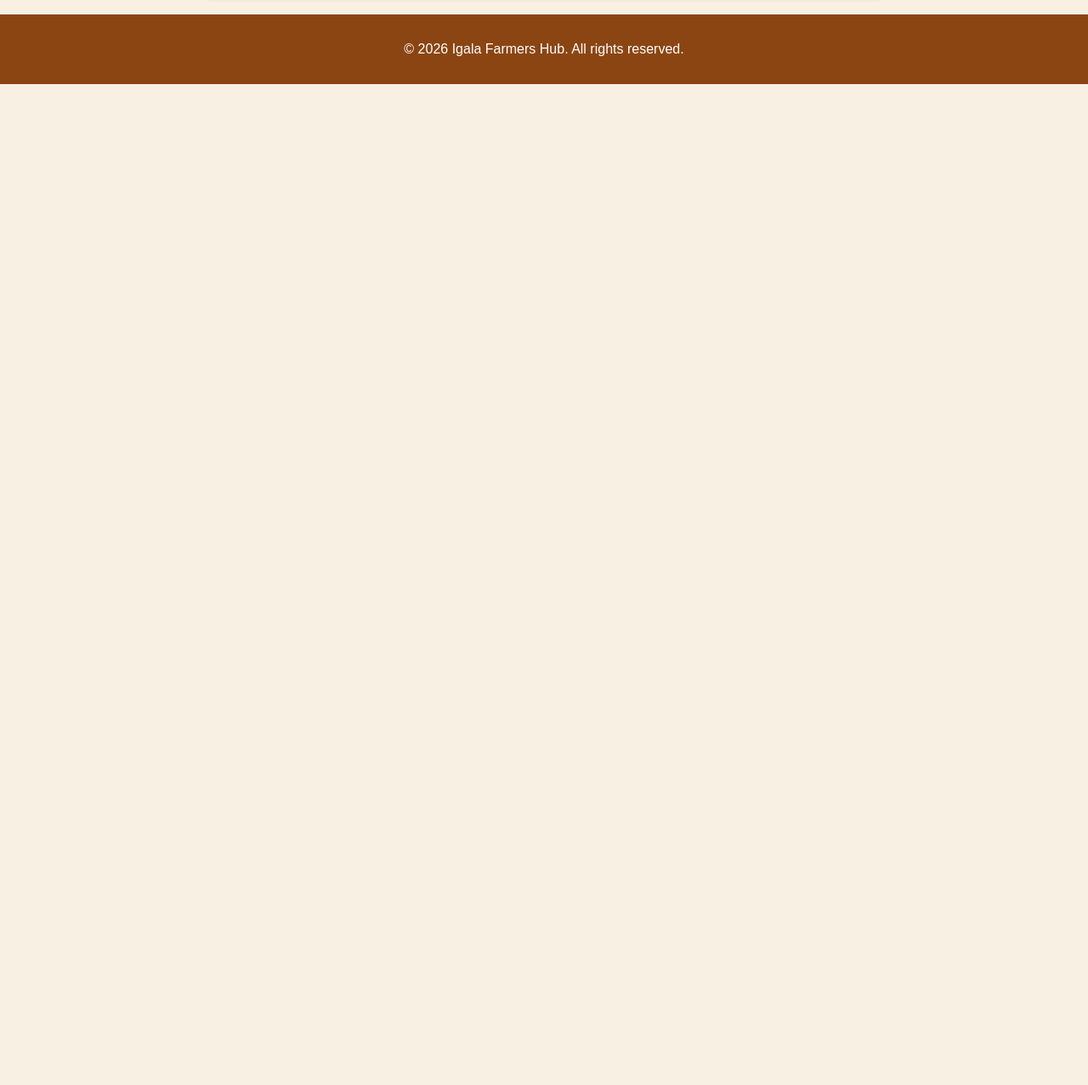
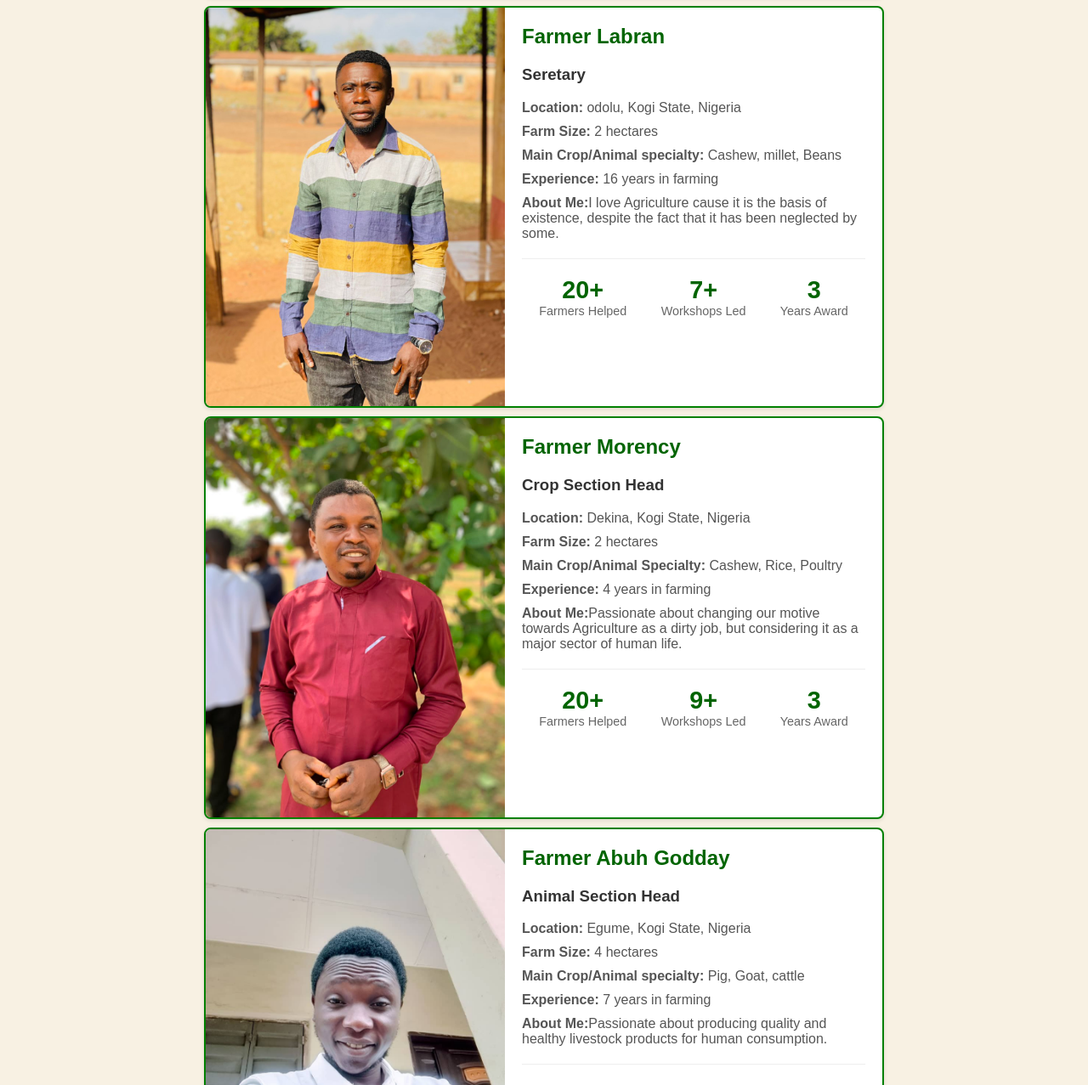
Before and after one commit to ejimamichael732-create/Igala-Farmers-Hub, a plain HTML site: page Agric/Aboutus.html in a window 1280 px wide. Shown: the part 1523-2800 px from the top of the page at 85% size. Before the commit the page ends 1622 px from the top, so only its background shows below. Drawn offline with Linux system fonts and the light colour scheme.

Commit message:
Add files via upload

```diff
--- a/Agric/Aboutus.html
+++ b/Agric/Aboutus.html
@@ -112,7 +112,7 @@
 </head>
 <body>
     <header>
-        <div class="logo">Igala Farmers Hub</div>
+        <div class="logo">🌾Igala Farmers Hub</div>
         <nav>
             <a href="index.html">Home</a>
             <a href="feed.html">Feed</a>
@@ -134,7 +134,7 @@
                     <h3>Team Leader</h3>
                     <p><strong>Location:</strong> Idah, Kogi State, Nigeria</p>
                     <p><strong>Farm Size:</strong> 5 hectares</p>
-                    <p><strong>Main Crops:</strong> Yam, Cassava, Maize</p>
+                    <p><strong>Main Crop/Animal specialty:</strong> Yam, Cassava, Maize</p>
                     <p><strong>Experience:</strong> 15 years in farming</p>
                     <p><strong>About Me:</strong> Passionate about improving farming techniques and helping fellow Igala farmers succeed. I believe in sharing knowledge and embracing sustainable practices.</p>
                     <div class="stats">
@@ -163,7 +163,7 @@
                     <h3>Chairman</h3>
                     <p><strong>Location:</strong> Ankpa, Kogi State, Nigeria</p>
                     <p><strong>Farm Size:</strong> 4 hectares</p>
-                    <p><strong>Main Crops:</strong> Cashew, Cassava, Beans</p>
+                    <p><strong>Main Crop/Animal specialty:</strong> Cashew, Cassava, Goat Rearing</p>
                     <p><strong>Experience:</strong> 12 years in farming</p>
                     <p><strong>About Me:</strong>Passionate about improving agriculture through technology.</p>
                     <div class="stats">
@@ -189,10 +189,10 @@
                 </div>
                 <div class="profile-info">
                     <h2>Farmer Iyede Fidelis</h2>
-                    <h3>Secretary</h3>
+                    <h3>Vice Chairman</h3>
                     <p><strong>Location:</strong> Ibaji, Kogi State, Nigeria</p>
                     <p><strong>Farm Size:</strong> 3 hectares</p>
-                    <p><strong>Main Crops:</strong> Cashew, Rice, Beans</p>
+                    <p><strong>Main Crop/Animal specialty:</strong> Cashew, Rice, Beans</p>
                     <p><strong>Experience:</strong> 10 years in farming</p>
                     <p><strong>About Me:</strong>Passionate about bringing up the younger genration of farmers, and making them to embrace Agriculture through technology.</p>
                     <div class="stats">
@@ -212,6 +212,93 @@
                 </div>
             </div>
 
+            <div class="profile-card">
+                <div class="profile-photo">
+                    <img src="lab.jpg" alt="Profile Photo">
+                </div>
+                <div class="profile-info">
+                    <h2>Farmer Labran</h2>
+                    <h3>Seretary</h3>
+                    <p><strong>Location:</strong> odolu, Kogi State, Nigeria</p>
+                    <p><strong>Farm Size:</strong> 2 hectares</p>
+                    <p><strong>Main Crop/Animal specialty:</strong> Cashew, millet, Beans</p>
+                    <p><strong>Experience:</strong> 16 years in farming</p>
+                    <p><strong>About Me:</strong>I love Agriculture cause it is the basis of existence, despite the fact that it has been neglected by some.</p>
+                    <div class="stats">
+                        <div class="stat">
+                            <div class="stat-number">20+</div>
+                            <div class="stat-label">Farmers Helped</div>
+                        </div>
+                        <div class="stat">
+                            <div class="stat-number">7+</div>
+                            <div class="stat-label">Workshops Led</div>
+                        </div>
+                        <div class="stat">
+                            <div class="stat-number">3</div>
+                            <div class="stat-label">Years Award</div>
+                        </div>
+                    </div>
+                </div>
+            </div>
+
+            <div class="profile-card">
+                <div class="profile-photo">
+                    <img src="morency.jpg" alt="Profile Photo">
+                </div>
+                <div class="profile-info">
+                    <h2>Farmer Morency</h2>
+                    <h3>Crop Section Head</h3>
+                    <p><strong>Location:</strong> Dekina, Kogi State, Nigeria</p>
+                    <p><strong>Farm Size:</strong> 2 hectares</p>
+                    <p><strong>Main Crop/Animal Specialty:</strong> Cashew, Rice, Poultry</p>
+                    <p><strong>Experience:</strong> 4 years in farming</p>
+                    <p><strong>About Me:</strong>Passionate about changing our motive towards Agriculture as a dirty job, but considering it as a major sector of human life.</p>
+                    <div class="stats">
+                        <div class="stat">
+                            <div class="stat-number">20+</div>
+                            <div class="stat-label">Farmers Helped</div>
+                        </div>
+                        <div class="stat">
+                            <div class="stat-number">9+</div>
+                            <div class="stat-label">Workshops Led</div>
+                        </div>
+                        <div class="stat">
+                            <div class="stat-number">3</div>
+                            <div class="stat-label">Years Award</div>
+                        </div>
+                    </div>
+                </div>
+            </div>
+
+            <div class="profile-card">
+                <div class="profile-photo">
+                    <img src="godday.jpg" alt="Profile Photo">
+                </div>
+                <div class="profile-info">
+                    <h2>Farmer Abuh Godday</h2>
+                    <h3>Animal Section Head</h3>
+                    <p><strong>Location:</strong> Egume, Kogi State, Nigeria</p>
+                    <p><strong>Farm Size:</strong> 4 hectares</p>
+                    <p><strong>Main Crop/Animal specialty:</strong> Pig, Goat, cattle</p>
+                    <p><strong>Experience:</strong> 7 years in farming</p>
+                    <p><strong>About Me:</strong>Passionate about producing quality and healthy livestock products for human consumption.</p>
+                    <div class="stats">
+                        <div class="stat">
+                            <div class="stat-number">20+</div>
+                            <div class="stat-label">Farmers Helped</div>
+                        </div>
+                        <div class="stat">
+                            <div class="stat-number">8+</div>
+                            <div class="stat-label">Workshops Led</div>
+                        </div>
+                        <div class="stat">
+                            <div class="stat-number">5</div>
+                            <div class="stat-label">Years Award</div>
+                        </div>
+                    </div>
+                </div>
+            </div>
+
         </div>
     </main>
 
```
Also changed, not shown: Agric/community.html (+1 -1 lines), Agric/feed.html (+1 -1 lines), Agric/index.html (+1 -1 lines), Agric/learn.html (+1 -1 lines), Agric/market.html (+1 -1 lines), Agric/godday.jpg (added), Agric/lab.jpg (added), Agric/morency.jpg (added).
